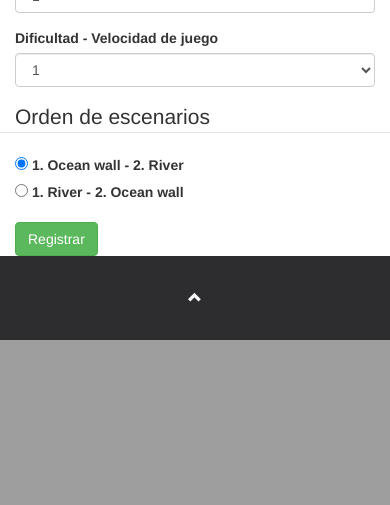
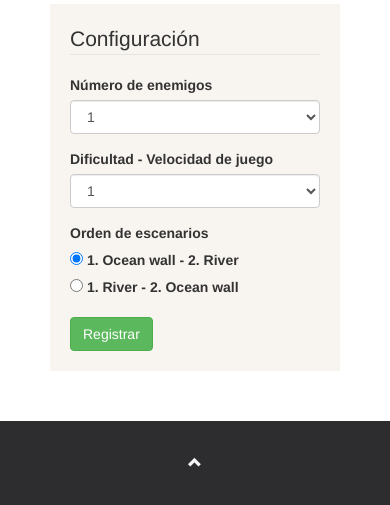
Before and after one commit to is2-team-b/MyAPI, a Django app: template templates/index.html in a window 390 px wide; the page is wider, and only the part inside the window is pictured. Shown: the part 621-1126 px from the top of that part. Before the commit the page ends 961 px from the top of that part, so only its background shows below. Run offline with Django 3.2, Linux system fonts and the light colour scheme; the template is opened without the code that fills it, so the values that code supplies are empty; some libraries are stand-ins or nearby versions.

Commit message:
styles.css updated

```diff
--- a/static/css/style.css
+++ b/static/css/style.css
@@ -6,19 +6,20 @@
     font-size: 11px !important;
     letter-spacing: 4px;
     opacity: 0.9;
+    border-radius: 0;
 }
+
 .navbar li a, .navbar .navbar-brand {
     color: #d5d5d5 !important;
 }
+
 .navbar-nav li a:hover {
     color: #fff !important;
 }
+
 .navbar-nav li.active a {
     color: #fff !important;
     background-color: #29292c !important;
-}
-.navbar-default .navbar-toggle {
-    border-color: transparent;
 }
 
 #myCarousel {
@@ -40,6 +41,16 @@
     }
 }
 
+.bg {
+    background-color: #ffffff;
+    padding: 50px 50px 50px 50px;
+}
+
+.bg form {
+    background-color: #F8F5F0;
+    padding: 20px 20px 20px 20px;
+}
+
 iframe {
     margin: auto;
 }
--- a/templates/index.html
+++ b/templates/index.html
@@ -55,7 +55,7 @@
         </a>
     </div>
     <!-- Container -->
-    <div class="container-fluid bg-grey">
+    <div class="container-fluid bg">
         <div class="row">
             <div class="col-sm-6">
                 <iframe width="560" height="315" src="https://www.youtube.com/embed/1ErwgLxBNL0" frameborder="0" allowfullscreen></iframe>
@@ -63,6 +63,7 @@
             <div class="col-sm-6">
                 <!-- Form (Config) -->
                 <form>
+                    <legend>Configuración</legend>
                     <div class="form-group row">
                         <label for="numEnemies" class="col-sm-2 col-form-label">Número de enemigos</label>
                         <div class="col-sm-10">
@@ -89,7 +90,7 @@
                     </div>
                     <fieldset class="form-group">
                         <div class="row">
-                            <legend class="col-form-legend col-sm-2">Orden de escenarios</legend>
+                            <label class="col-form-legend col-sm-2">Orden de escenarios</label>
                             <div class="col-sm-10">
                                 <div class="form-check">
                                     <label class="form-check-label">
```
Lines whose indentation alone changed are shown as unchanged.
